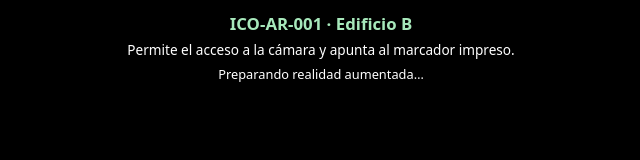
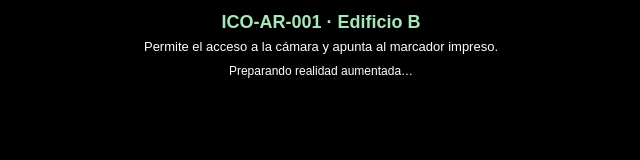
Before and after one commit to Vidal-vv/ICO-AR-001-Edificio-B, a plain HTML site: page index.html in a window 1280 px wide. Shown: the whole page, without its empty margins (319-959 px from the left). Drawn offline with Linux system fonts and the light colour scheme.

Commit message:
Refactor HTML structure and update AR descriptions

```diff
--- a/index.html
+++ b/index.html
@@ -1,13 +1,13 @@
 
-<!doctype html>
+<!DOCTYPE html>
 <html lang="es">
 <head>
-  <meta charset="utf-8">
-  <meta name="viewport" content="width=device-width, initial-scale=1, viewport-fit=cover">
+  <meta charset="UTF-8">
+  <meta name="viewport" content="width=device-width, initial-scale=1.0, viewport-fit=cover">
 
   <title>ICO-AR-001 · Edificio B</title>
 
-  <meta name="description" content="Prototipo WebAR del Edificio B del Centro Universitario UAEM Valle de Teotihuacán.">
+  <meta name="description" content="Proyecto de realidad aumentada del Edificio B del Centro Universitario UAEM Valle de Teotihuacán.">
 
   <!-- A-Frame -->
   <script src="https://aframe.io/releases/1.6.0/aframe.min.js"></script>
@@ -20,42 +20,26 @@
       box-sizing: border-box;
     }
 
-    html, body {
+    html,
+    body {
       margin: 0;
+      padding: 0;
       width: 100%;
       height: 100%;
       overflow: hidden;
       background: #000;
       color: #fff;
-      font-family: system-ui, sans-serif;
+      font-family: Arial, Helvetica, sans-serif;
     }
 
-    /* Visor AR a pantalla completa */
+    /* Escena de realidad aumentada */
     a-scene {
-      position: fixed !important;
-      inset: 0 !important;
-      width: 100vw !important;
-      height: 100vh !important;
-      height: 100dvh !important;
-      overflow: hidden !important;
-    }
-
-    /* Video de la cámara */
-    video.mindar-video {
-      position: fixed !important;
-      inset: 0 !important;
-      width: 100vw !important;
-      height: 100vh !important;
-      height: 100dvh !important;
-      object-fit: cover !important;
-    }
-
-    /* Canvas de realidad aumentada */
-    a-scene canvas {
-      position: fixed !important;
-      inset: 0 !important;
-      width: 100vw !important;
-      height: 100vh !important;
+      position: fixed;
+      top: 0;
+      left: 0;
+      width: 100%;
+      height: 100%;
+      overflow: hidden;
     }
 
     /* Encabezado */
@@ -64,48 +48,60 @@
       z-index: 10;
       top: 0;
       left: 0;
-      right: 0;
+      width: 100%;
       padding: 12px 15px;
       padding-top: calc(12px + env(safe-area-inset-top));
+      text-align: center;
       background: linear-gradient(
         to bottom,
-        rgba(0,0,0,.72),
-        rgba(0,0,0,.25)
+        rgba(0, 0, 0, 0.75),
+        rgba(0, 0, 0, 0.15)
       );
-      text-align: center;
       pointer-events: none;
     }
 
     #intro h1 {
       margin: 0 0 5px;
-      font-size: 1.05rem;
+      font-size: 18px;
+      font-weight: 600;
       color: #a7e8bb;
     }
 
     #intro p {
       margin: 0;
-      font-size: .85rem;
+      font-size: 13px;
+      line-height: 1.4;
     }
 
+    /* Estado de la realidad aumentada */
     #status {
-      margin-top: 6px;
-      font-size: .8rem;
+      margin-top: 7px;
+      font-size: 12px;
+      line-height: 1.4;
       color: #fff;
+    }
+
+    /* Evita interferencias con la cámara */
+    #intro,
+    #status {
+      user-select: none;
+      -webkit-user-select: none;
     }
   </style>
 </head>
 
 <body>
 
-  <!-- Encabezado y diagnóstico -->
+  <!-- Información y estado -->
   <div id="intro">
     <h1>ICO-AR-001 · Edificio B</h1>
     <p>Permite el acceso a la cámara y apunta al marcador impreso.</p>
     <div id="status">Preparando realidad aumentada…</div>
   </div>
 
-  <!-- Escena de realidad aumentada -->
+  <!-- Escena AR -->
   <a-scene
+    embedded
     mindar-image="
       imageTargetSrc: ./assets/targets.mind;
       autoStart: true;
@@ -114,13 +110,11 @@
       uiLoading: no;
       uiError: no;
     "
-    embedded
-    color-space="sRGB"
-    renderer="colorManagement: true; physicallyCorrectLights: true"
     vr-mode-ui="enabled: false"
-    device-orientation-permission-ui="enabled: false">
+    device-orientation-permission-ui="enabled: false"
+    renderer="colorManagement: true; physicallyCorrectLights: true">
 
-    <!-- Modelo 3D -->
+    <!-- Recursos -->
     <a-assets>
       <a-asset-item
         id="building"
@@ -128,16 +122,16 @@
       </a-asset-item>
     </a-assets>
 
-    <!-- Cámara -->
+    <!-- Cámara AR -->
     <a-camera
       position="0 0 0"
       look-controls="enabled: false">
     </a-camera>
 
-    <!-- Marcador -->
+    <!-- Target del marcador -->
     <a-entity mindar-image-target="targetIndex: 0">
 
-      <!-- Edificio B -->
+      <!-- Modelo 3D del Edificio B -->
       <a-gltf-model
         id="buildingModel"
         src="#building"
@@ -153,37 +147,47 @@
   <!-- Diagnóstico -->
   <script>
     const scene = document.querySelector("a-scene");
-    const status = document.getElementById("status");
+    const status = document.querySelector("#status");
     const target = document.querySelector("[mindar-image-target]");
     const model = document.querySelector("#buildingModel");
 
+    // Escena inicializada
     scene.addEventListener("loaded", () => {
-      status.textContent = "Escena cargada. Esperando cámara y marcador.";
+      status.textContent = "Escena cargada. Iniciando cámara…";
     });
 
+    // AR listo
     scene.addEventListener("arReady", () => {
       status.textContent = "Cámara activa. Apunta al marcador del Edificio B.";
     });
 
-    scene.addEventListener("arError", () => {
-      status.textContent = "Error al iniciar AR. Revisa el permiso de cámara.";
+    // Error de AR
+    scene.addEventListener("arError", (event) => {
+      console.error("Error de MindAR:", event);
+      status.textContent = "No se pudo iniciar AR. Revisa el permiso de cámara.";
     });
 
+    // Marcador detectado
     target.addEventListener("targetFound", () => {
-      status.textContent = "¡Marcador reconocido! Mostrando Edificio B.";
+      status.textContent = "¡Marcador reconocido! Edificio B detectado.";
+      console.log("Marcador detectado.");
     });
 
+    // Marcador perdido
     target.addEventListener("targetLost", () => {
       status.textContent = "Marcador perdido. Vuelve a apuntar al marcador.";
+      console.log("Marcador perdido.");
     });
 
+    // Modelo cargado
     model.addEventListener("model-loaded", () => {
       console.log("EdificioB.glb cargado correctamente.");
     });
 
+    // Error de carga del modelo
     model.addEventListener("model-error", (event) => {
-      console.error("Error al cargar el modelo 3D:", event);
-      status.textContent = "Error al cargar EdificioB.glb.";
+      console.error("Error al cargar EdificioB.glb:", event);
+      status.textContent = "Error al cargar el edificio 3D.";
     });
   </script>
 
```
